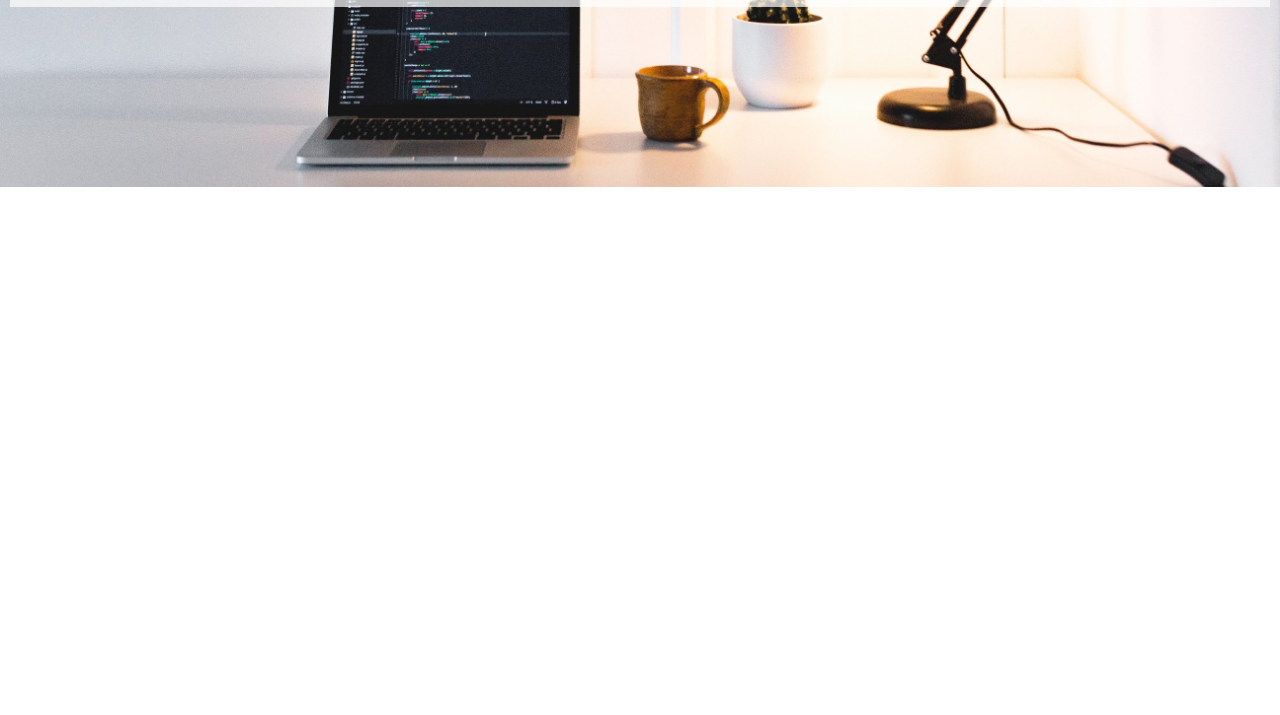
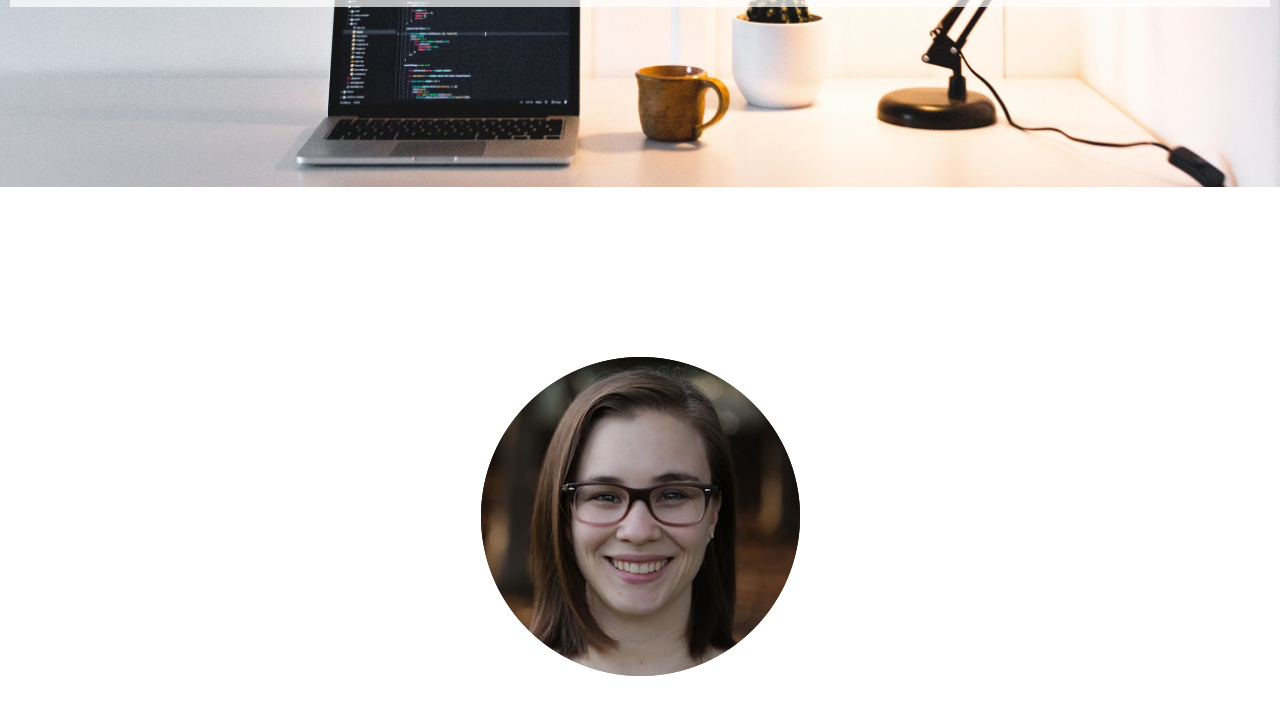
Before and after one commit to bugdlr/hannahdelosreyes.com, a website: page index.html in a window 1280 px wide. Shown: the part 43-758 px from the top of the page. Drawn offline with Linux system fonts and the light colour scheme.

Commit message:
added headshot img

```diff
--- a/index.html
+++ b/index.html
@@ -22,7 +22,7 @@
     </div>
 
     <div class="headshot">
-      <img src="images/hannah-dark-even-smile-compressor-small.png" alt="Hannah smiling with trees in the background">
+      <img src="assets/hannah-dark-even-smile-compressor-small.png" alt="headshot of Hannah smiling">
     </div>
 
 
--- a/less/styles.less
+++ b/less/styles.less
@@ -50,9 +50,9 @@
 }
 
 .headshot {
-  display: flex;
-  max-height: 300px;
-  justify-content: center;
+  margin-top: 400px;
+  max-height: 100px;
+  text-align: center;
 }
 
 @media (min-width: 769px) {
```
Also changed, not shown: assets/hannah-dark-even-smile-compressor-small.png (added), css/styles.min.css.
